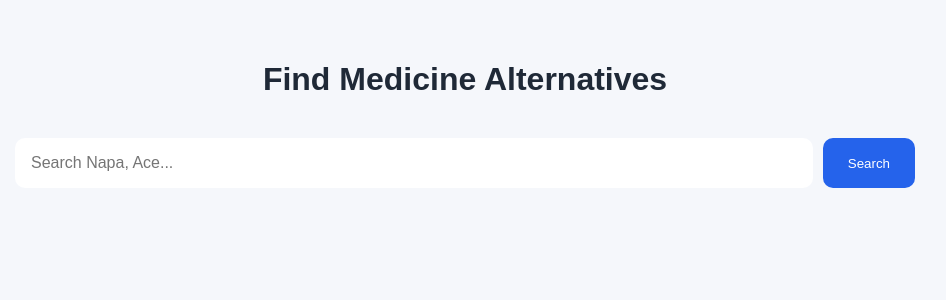
After one commit to Itaciya/Capsule-Medicine-Substitute-Finder, a Django app: template capsuleapp/templates/capsuleapp/index.html in a window 1280 px wide. The commit adds this page. Shown: the top 300 px of the page, without its empty margins (175-1121 px from the left). Run offline with Django 5.2, Linux system fonts and the light colour scheme; the template is opened without the code that fills it, so the values that code supplies are empty.

Commit message:
Initial commit - Capsule Medicine Project

```diff
--- a/capsule/settings.py
+++ b/capsule/settings.py
@@ -32,6 +32,8 @@ ALLOWED_HOSTS = []
 
 INSTALLED_APPS = [
     'capsuleapp',
+    'rest_framework',
+    'corsheaders',
     'django.contrib.admin',
     'django.contrib.auth',
     'django.contrib.contenttypes',
@@ -48,8 +50,9 @@ MIDDLEWARE = [
     'django.contrib.auth.middleware.AuthenticationMiddleware',
     'django.contrib.messages.middleware.MessageMiddleware',
     'django.middleware.clickjacking.XFrameOptionsMiddleware',
+    'corsheaders.middleware.CorsMiddleware',
 ]
-
+CORS_ALLOW_ALL_ORIGINS = True
 ROOT_URLCONF = 'capsule.urls'
 
 TEMPLATES = [
--- a/capsule/urls.py
+++ b/capsule/urls.py
@@ -22,4 +22,5 @@ from django.urls import path, include
 urlpatterns = [
     path('admin/', admin.site.urls),
     path('', include('capsuleapp.urls')),
+    path('api/', include('capsuleapp.urls')),
 ]
--- a/capsuleapp/admin.py
+++ b/capsuleapp/admin.py
@@ -1,5 +1,5 @@
+from django.contrib import admin
+from .models import Generic, Medicine
 
-from django.contrib import admin
-from .models import Medicine
-
+admin.site.register(Generic)
 admin.site.register(Medicine)
--- /dev/null
+++ b/capsuleapp/templates/capsuleapp/app.js
@@ -0,0 +1,51 @@
+async function searchMedicine() {
+
+    const query = document.getElementById("searchInput").value;
+
+    const response = await fetch(
+        `http://127.0.0.1:8000/api/search/?q=${query}`
+    );
+
+    const data = await response.json();
+
+    const resultsDiv = document.getElementById("results");
+
+    resultsDiv.innerHTML = "";
+
+    data.forEach(async (medicine) => {
+
+        const altResponse = await fetch(
+            `http://127.0.0.1:8000/api/alternatives/${medicine.id}/`
+        );
+
+        const altData = await altResponse.json();
+
+        let alternativesHTML = "";
+
+        altData.alternatives.forEach((alt) => {
+            alternativesHTML += `
+                <div class="alt-item">
+                    ${alt.brand_name} - ${alt.manufacturer}
+                </div>
+            `;
+        });
+
+        resultsDiv.innerHTML += `
+            <div class="card">
+
+                <h2>${medicine.brand_name}</h2>
+
+                <p><strong>Generic:</strong> ${medicine.generic_name}</p>
+
+                <p><strong>Strength:</strong> ${medicine.strength}</p>
+
+                <p><strong>Company:</strong> ${medicine.manufacturer}</p>
+
+                <h3>Alternative Brands</h3>
+
+                ${alternativesHTML}
+
+            </div>
+        `;
+    });
+}
--- a/capsuleapp/templates/capsuleapp/home.html
+++ b/capsuleapp/templates/capsuleapp/home.html
@@ -10,5 +10,6 @@
 
 <a href="{% url 'register' %}">Register</a>
 <a href="{% url 'login' %}">Login</a>
+
 </body>
 </html>
--- /dev/null
+++ b/capsuleapp/templates/capsuleapp/index.html
@@ -0,0 +1,27 @@
+<!DOCTYPE html>
+<html lang="en">
+<head>
+  <meta charset="UTF-8" />
+  <meta name="viewport" content="width=device-width, initial-scale=1.0"/>
+  <title>Capsule Medicine Finder</title>
+
+  <link rel="stylesheet" href="style.css">
+</head>
+<body>
+
+<div class="hero">
+
+  <h1>Find Medicine Alternatives</h1>
+
+  <div class="search-box">
+    <input type="text" id="searchInput" placeholder="Search Napa, Ace..." />
+    <button onclick="searchMedicine()">Search</button>
+  </div>
+
+  <div id="results"></div>
+
+</div>
+
+<script src="app.js"></script>
+</body>
+</html>
--- /dev/null
+++ b/capsuleapp/templates/capsuleapp/style.css
@@ -0,0 +1,54 @@
+body{
+    margin:0;
+    font-family:Arial;
+    background:#f5f7fb;
+}
+
+.hero{
+    max-width:900px;
+    margin:auto;
+    padding:40px 20px;
+}
+
+h1{
+    text-align:center;
+    color:#1f2937;
+    margin-bottom:40px;
+}
+
+.search-box{
+    display:flex;
+    gap:10px;
+}
+
+.search-box input{
+    flex:1;
+    padding:16px;
+    border-radius:10px;
+    border:none;
+    font-size:16px;
+}
+
+.search-box button{
+    background:#2563eb;
+    color:white;
+    border:none;
+    padding:16px 25px;
+    border-radius:10px;
+    cursor:pointer;
+}
+
+.card{
+    background:white;
+    padding:20px;
+    margin-top:20px;
+    border-radius:15px;
+    box-shadow:0 4px 10px rgba(0,0,0,0.05);
+}
+
+.alt-item{
+    padding:10px;
+    margin-top:10px;
+    background:#eef2ff;
+    border-radius:10px;
+}
--- a/capsuleapp/urls.py
+++ b/capsuleapp/urls.py
@@ -1,15 +1,36 @@
 from django.urls import path
 from . import views
 from django.contrib.auth import views as auth_views
+from .views import search_medicine, alternatives
 
 urlpatterns = [
+
     path('', views.home, name='home'),
+
     path('register/', views.register, name='register'),
+
     path('dashboard/', views.dashboard, name='dashboard'),
 
-    path('login/', auth_views.LoginView.as_view(
-        template_name='capsuleapp/login.html'
-    ), name='login'),
+    path(
+        'login/',
+        auth_views.LoginView.as_view(
+            template_name='capsuleapp/login.html'
+        ),
+        name='login'
+    ),
 
-    path('logout/', auth_views.LogoutView.as_view(), name='logout'),
+    path(
+        'logout/',
+        auth_views.LogoutView.as_view(),
+        name='logout'
+    ),
+
+    # Medicine API
+    path('search/', search_medicine, name='search_medicine'),
+
+    path(
+        'alternatives/<int:medicine_id>/',
+        alternatives,
+        name='alternatives'
+    ),
 ]
```
Also changed, not shown: capsuleapp/management/commands/seed_medicine.py (added, +30 -0 lines), capsuleapp/models.py (+11 -7 lines), capsuleapp/serializers.py (added, +15 -0 lines), capsuleapp/views.py (+57 -13 lines), __init__.py (added), capsuleapp/management/__init__.py (added), capsuleapp/management/commands/__init__.py (added), db.sqlite3.
